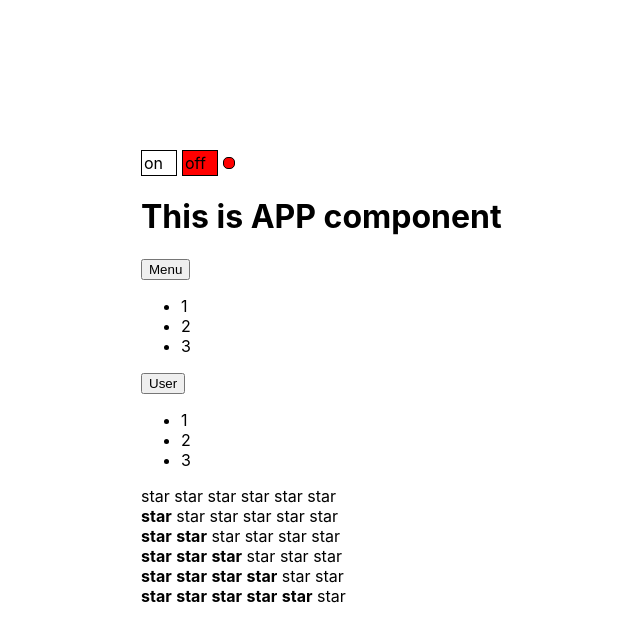
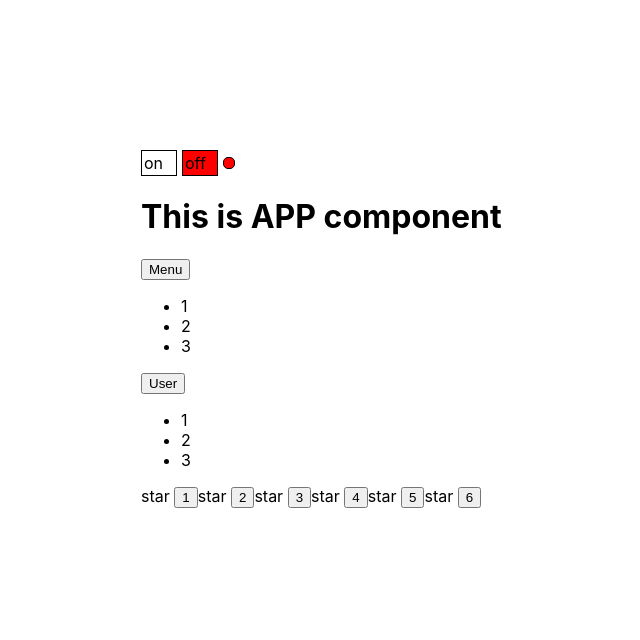
Before and after one commit to A-Alex-ander/react-kabzda-kak-podrobno, a React (Create React App) app: page / in a window 1280 px wide. Shown: the top 640 px of the page, without its empty margins (199-839 px from the left). Built offline with nearby package versions, Linux system fonts and the light colour scheme.

Commit message:
07-uncontrolled-components

```diff
--- a/src/App.tsx
+++ b/src/App.tsx
@@ -4,6 +4,7 @@
 import {Accordion} from "./components/Accordion/Accodion";
 import {OnOff} from "./components/OnOff/OnOff";
 import {UncontrolledAccordion} from "./components/Accordion/UncontrolledAccodion";
+import {UncontrolledRating} from "./components/Reting/UncontrolledRating";
 
 function App() {
     return (
@@ -15,12 +16,13 @@
 
             {/*<Accordion titleValue={"Menu"} collapsed={true}/>*/}
             {/*<Accordion titleValue={"Users"} collapsed={false}/>*/}
-            <Rating value={0}/>
-            <Rating value={1}/>
-            <Rating value={2}/>
-            <Rating value={3}/>
-            <Rating value={4}/>
-            <Rating value={5}/>
+            <UncontrolledRating/>
+            {/*<Rating value={0}/>*/}
+            {/*<Rating value={1}/>*/}
+            {/*<Rating value={2}/>*/}
+            {/*<Rating value={3}/>*/}
+            {/*<Rating value={4}/>*/}
+            {/*<Rating value={5}/>*/}
 
         </div>
     );
--- /dev/null
+++ b/src/components/Reting/UncontrolledRating.tsx
@@ -0,0 +1,33 @@
+import React, {useState} from "react";
+
+type RatingProps = {
+    }
+export function UncontrolledRating(props:RatingProps) {
+
+    let [value,setValue] = useState(0)
+
+
+    return (
+        <div>
+            <Star selected={value > 0}/><button onClick={()=>{setValue(1)}}>1</button>
+            <Star selected={value > 1}/><button onClick={()=>{setValue(2)}}>2</button>
+            <Star selected={value > 2}/><button onClick={()=>{setValue(3)}}>3</button>
+            <Star selected={value > 3}/><button onClick={()=>{setValue(4)}}>4</button>
+            <Star selected={value > 4}/><button onClick={()=>{setValue(5)}}>5</button>
+            <Star selected={value > 5}/><button onClick={()=>{setValue(6)}}>6</button>
+        </div>
+    );
+}
+
+type StarType = {
+    selected:boolean
+
+}
+function Star(props: StarType) {
+    if(props.selected) {
+        return <span><b>star</b> </span>
+    } else {
+        return <span>star </span>
+    }
+
+}
```
